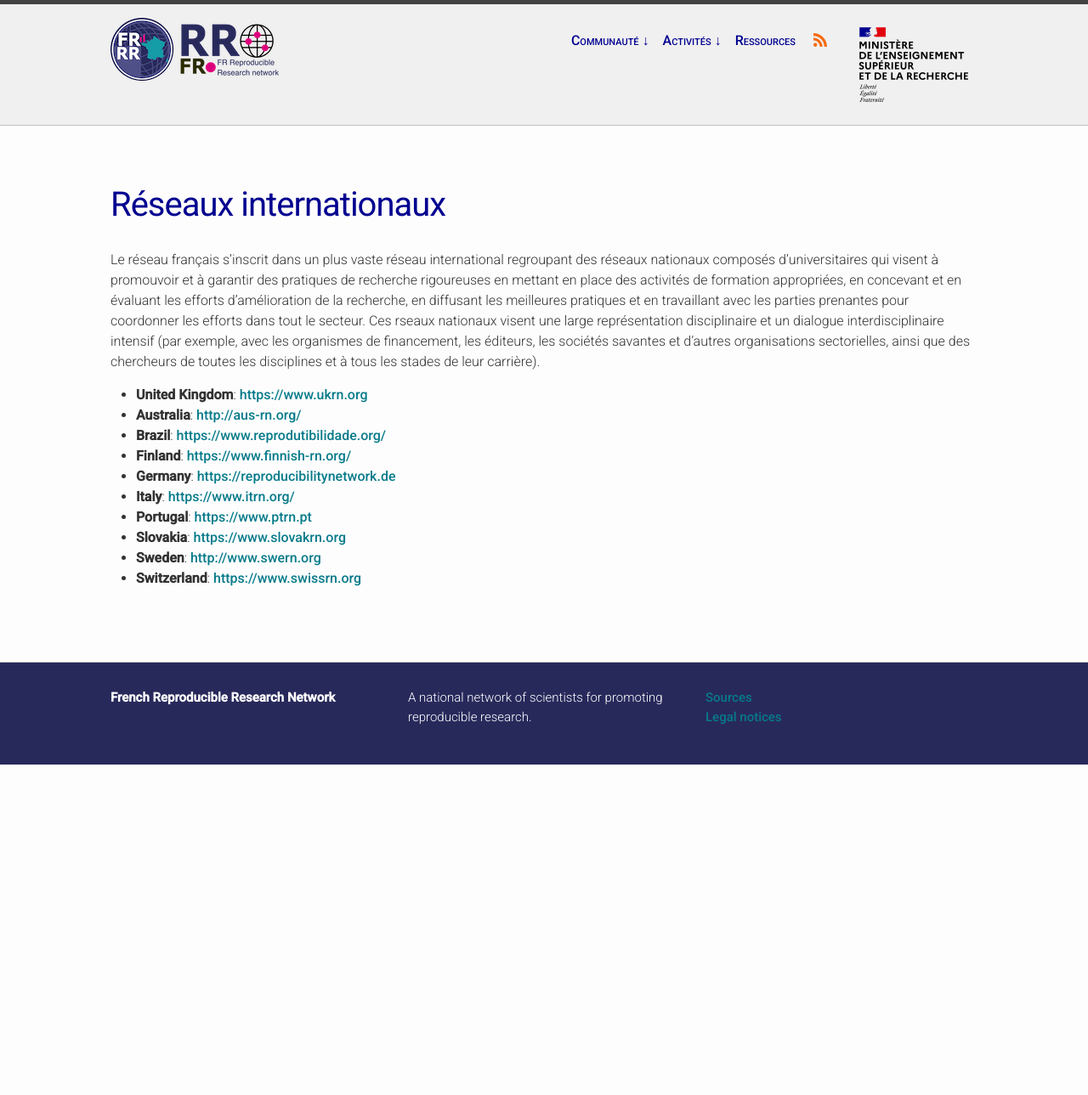
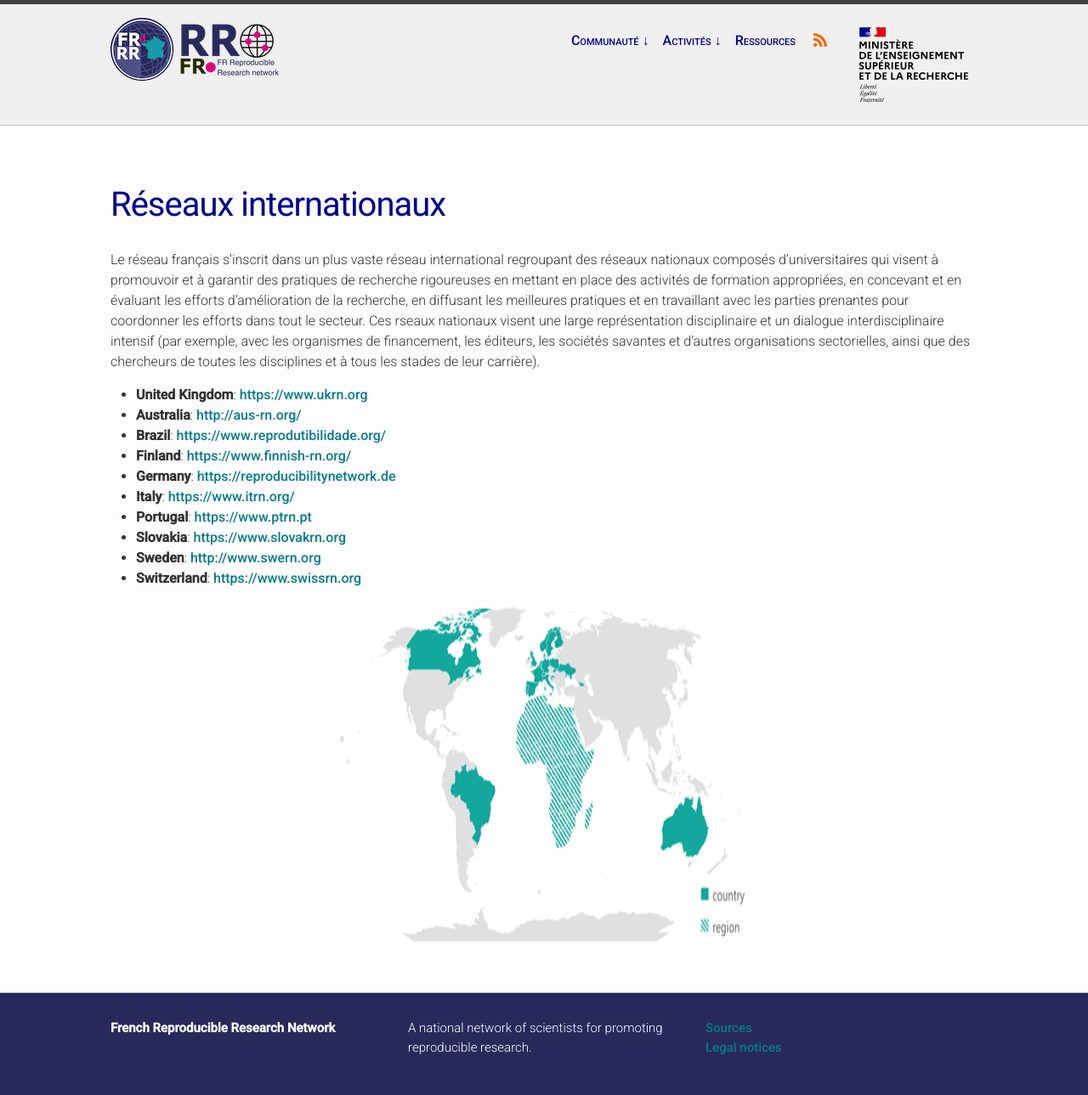
Before and after one commit to FR-RN/FR-RN, a Jekyll site: the page built from international.md, in a window 1280 px wide. Shown: the whole page at 85% size. Built offline with Jekyll 4.4.1, drawn with Linux system fonts in a browser that asks for light colours; some web fonts are replaced; before the commit the page ends 900 px from its top, so only the background shows below that.

Commit message:
World RN image

```diff
--- a/international.md
+++ b/international.md
@@ -26,3 +26,5 @@
   </li>
 {% endfor %}
 </ul>
+
+<img src="../assets/images/New-world-map-smaller-key2.png" alt="Structure" usemap="#workmap" width="500" height="400" style="display:block; margin-right: auto; margin-left:auto;">
```
